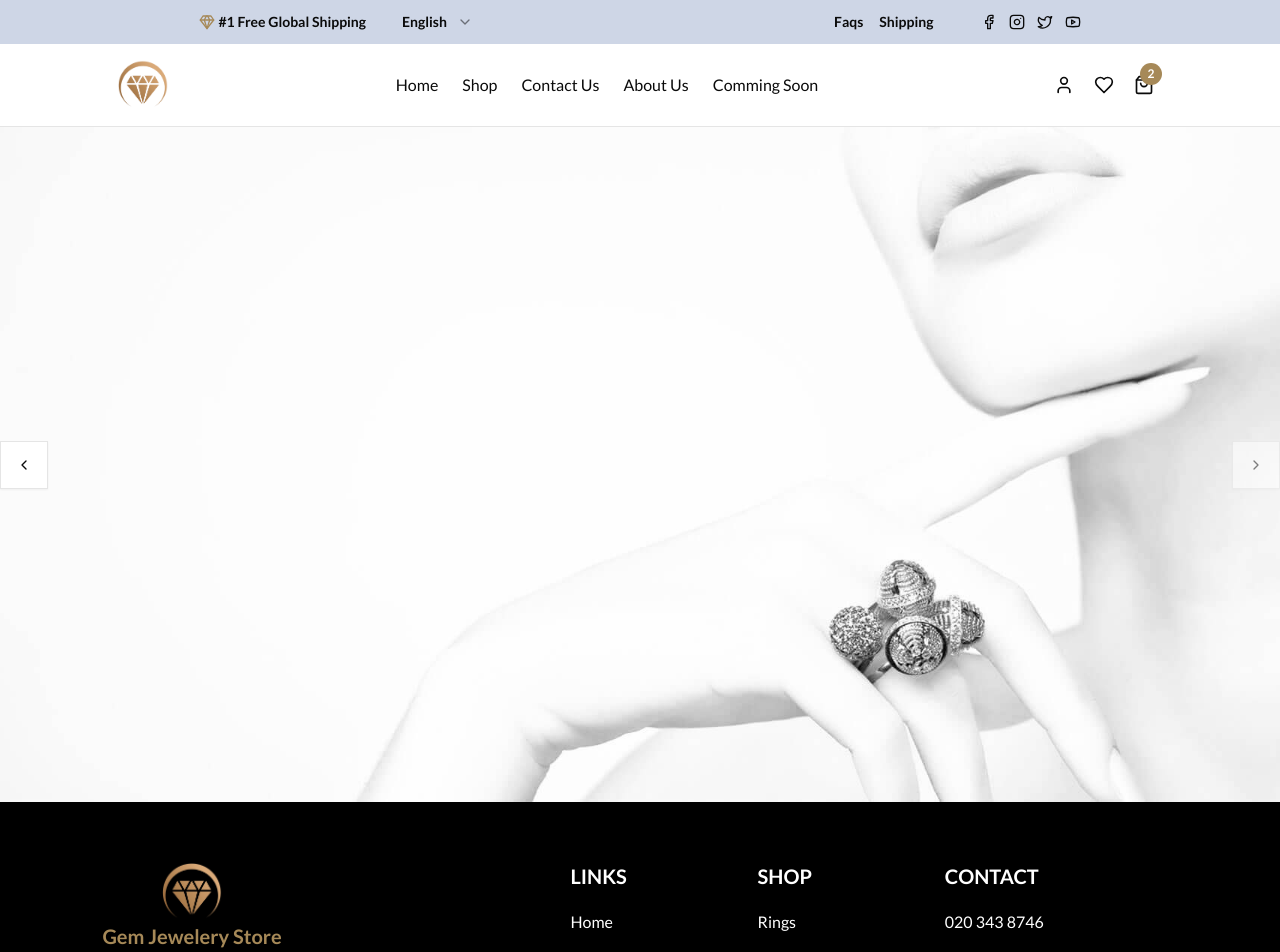
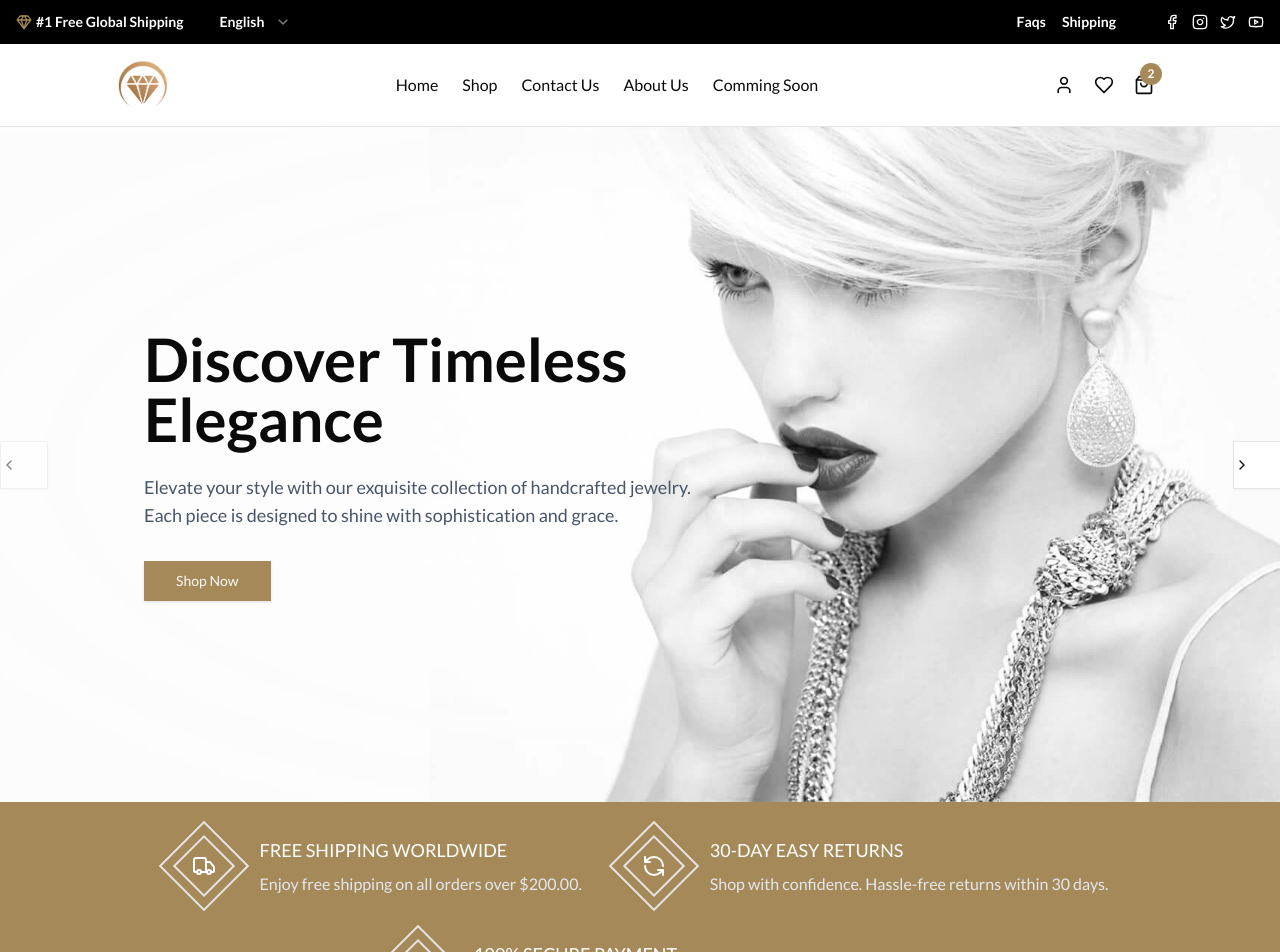
Before and after one commit to sayed-ali-aqa/Jewelry-Store, a Next.js app in the folder frontend/: page / in a window 1280 px wide. Shown: the top 952 px of the page. Built offline with nearby package versions, Linux system fonts and the light colour scheme.

Commit message:
COmpleted the slider and banner

```diff
--- /dev/null
+++ b/frontend/src/app/components/HomeBanner.jsx
@@ -0,0 +1,50 @@
+import React from 'react'
+import { RefreshCcw, Shield, Truck } from 'lucide-react'
+
+const HomeBanner = () => {
+    return (
+        <div className='bg-primary flex flex-col md:flex-row flex-wrap items-start md:items-center justify-start lg:justify-center gap-10 px-6 py-8'>
+            {/* Free Shipping */}
+            <div className="flex items-center gap-6 min-w-[260px]">
+                <div className='border-2 border-slate-250 p-2 transform rotate-45'>
+                    <div className='border-2 border-slate-250 p-2'>
+                        <Truck size={24} className='text-white transform -rotate-45' />
+                    </div>
+                </div>
+                <div className='flex flex-col gap-2 justify-center'>
+                    <h3 className='text-white font-medium text-lg uppercase'>Free Shipping Worldwide</h3>
+                    <p className='text-slate-200 font-medium'>Enjoy free shipping on all orders over $200.00.</p>
+                </div>
+            </div>
+
+            {/* 30-Day Return Policy */}
+            <div className="flex items-center gap-6 min-w-[260px]">
+                <div className='border-2 border-slate-250 p-2 transform rotate-45'>
+                    <div className='border-2 border-slate-250 p-2'>
+                        <RefreshCcw size={24} className='text-white transform -rotate-45' />
+                    </div>
+                </div>
+                <div className='flex flex-col gap-2 justify-center'>
+                    <h3 className='text-white font-medium text-lg uppercase'>30-Day Easy Returns</h3>
+                    <p className='text-slate-200 font-medium'>Shop with confidence. Hassle-free returns within 30 days.</p>
+                </div>
+            </div>
+
+            {/* Secure Payments */}
+            <div className="flex items-center gap-6 min-w-[260px]">
+                <div className='border-2 border-slate-250 p-2 transform rotate-45'>
+                    <div className='border-2 border-slate-250 p-2'>
+                        <Shield size={24} className='text-white transform -rotate-45' />
+                    </div>
+                </div>
+                <div className='flex flex-col gap-2 justify-center'>
+                    <h3 className='text-white font-medium text-lg uppercase'>100% Secure Payment</h3>
+                    <p className='text-slate-200 font-medium'>Your payments are safe and encrypted for complete security.</p>
+                </div>
+            </div>
+        </div>
+
+    )
+}
+
+export default HomeBanner
--- a/frontend/src/app/components/Navbar.tsx
+++ b/frontend/src/app/components/Navbar.tsx
@@ -16,15 +16,15 @@ export function Navbar() {
 
   return (
     <div className='border-b md:border-none'>
-      <div className='bg-accent px-4 md:px-6 py-1 flex items-center justify-start md:justify-around'>
+      <div className='bg-black px-4 py-1 flex items-center justify-between'>
         <div className='flex items-center gap-6 w-full md:w-fit justify-between'>
           <div className='flex items-center gap-1'>
             <Gem size={16} className='text-primary' />
-            <p className='text-sm font-semibold'>#1 Free Global Shipping</p>
+            <p className='text-sm font-semibold text-white'>#1 Free Global Shipping</p>
           </div>
 
           <Select>
-            <SelectTrigger className="w-[95px] border-none shadow-none outline-none focus:ring-0 font-semibold">
+            <SelectTrigger className="w-[95px] border-none shadow-none text-white outline-none focus:ring-0 font-semibold">
               <SelectValue placeholder="English" />
             </SelectTrigger>
             <SelectContent>
@@ -37,15 +37,15 @@ export function Navbar() {
 
         <div className='hidden md:flex items-center gap-12 justify-between'>
           <div className='flex items-center gap-4'>
-            <Link href="/faqs" className='transition-all duration-300 hover:text-primary text-sm font-semibold'>Faqs</Link>
-            <Link href="/shipping" className='transition-all duration-300 hover:text-primary text-sm font-semibold'>Shipping</Link>
+            <Link href="/faqs" className='text-white transition-all duration-300 hover:text-primary text-sm font-semibold'>Faqs</Link>
+            <Link href="/shipping" className='text-white transition-all duration-300 hover:text-primary text-sm font-semibold'>Shipping</Link>
           </div>
 
           <div className='flex items-center gap-3'>
-            <Link href="https://facebook.com" className='transition-all duration-300 hover:text-primary'><Facebook size={16} /></Link>
-            <Link href="https://instagram.com" className='transition-all duration-300 hover:text-primary'><Instagram size={16} /></Link>
-            <Link href="https://twitter.com" className='transition-all duration-300 hover:text-primary'><Twitter size={16} /></Link>
-            <Link href="https://youtube.com" className='transition-all duration-300 hover:text-primary'><Youtube size={16} /></Link>
+            <Link href="https://facebook.com" className='text-white transition-all duration-300 hover:text-primary'><Facebook size={16} /></Link>
+            <Link href="https://instagram.com" className='text-white transition-all duration-300 hover:text-primary'><Instagram size={16} /></Link>
+            <Link href="https://twitter.com" className='text-white transition-all duration-300 hover:text-primary'><Twitter size={16} /></Link>
+            <Link href="https://youtube.com" className='text-white transition-all duration-300 hover:text-primary'><Youtube size={16} /></Link>
           </div>
         </div>
       </div>
--- a/frontend/src/app/components/Slider.tsx
+++ b/frontend/src/app/components/Slider.tsx
@@ -8,10 +8,14 @@ import {
     CarouselNext,
     CarouselPrevious,
 } from "@/components/ui/carousel"
+import { Button } from '@/components/ui/button'
+import { useRouter } from "next/navigation"
 
 export default function Slider() {
+    const router = useRouter()
+
     const plugin = React.useRef(
-        Autoplay({ delay: 2000, stopOnInteraction: true })
+        Autoplay({ delay: 10000, stopOnInteraction: true })
     )
 
     return (
@@ -23,25 +27,43 @@ export default function Slider() {
         >
             <CarouselContent>
                 <CarouselItem key={1}>
-                    <div className="w-full h-full">
-                        <img src={`./images/slider/01.jpg`} className="w-full sliderHeight object-cover object-[70%_30%] md:object-center" alt="" />
+                    <div className="w-full h-full relative">
+                        <img src={`./images/slider/01.jpg`} className="w-full sliderHeight object-cover object-[70%_30%] md:object-center" alt="Discover Timeless Elegance" />
+
+                        <div className="p-4 absolute top-1/2 translate-none -translate-y-1/2 left-0 md:left-[10%] max-w-[600px]">
+                            <h2 className="text-4xl md:text-6xl font-bold mb-6">Discover Timeless Elegance</h2>
+                            <p className="text-slate-600 text-lg mb-8"> Elevate your style with our exquisite collection of handcrafted jewelry. Each piece is designed to shine with sophistication and grace.</p>
+                            <Button size="lg" onClick={() => router.push('/products')}>Shop Now</Button>
+                        </div>
                     </div>
                 </CarouselItem>
 
                 <CarouselItem key={2}>
-                    <div className="w-full h-full">
-                        <img src={`./images/slider/02.jpg`} className="w-full sliderHeight object-cover object-center" alt="" />
+                    <div className="w-full h-full relative">
+                        <img src={`./images/slider/02.jpg`} className="w-full sliderHeight object-cover object-center" alt="Luxury That Defines You" />
+
+                        <div className="w-full p-4 absolute top-1/2 left-1/2 transform -translate-x-1/2 -translate-y-1/2 max-w-[800px] flex flex-col items-center">
+                            <h2 className="text-6xl md:text-7xl font-bold mb-6 text-center text-primary leading-[80px]">Luxury That Defines You</h2>
+                            <p className="text-xl font-bold mb-8 text-center text-primary">Explore our exclusive, limited-edition jewelry pieces, crafted with precision and passion. Once they’re gone, they’re gone!</p>
+                            <Button className="w-fit bg-white text-black text-md transition-all duration-300 hover:bg-black hover:text-white" size="lg" onClick={() => router.push('/products')}>Shop Now</Button>
+                        </div>
                     </div>
                 </CarouselItem>
 
                 <CarouselItem key={3}>
-                    <div className="w-full h-full">
-                        <img src={`./images/slider/03.jpg`} className="w-full sliderHeight object-cover object-[75%_25%] md:object-[60%_40%] lg:object-center" alt="" />
+                    <div className="w-full h-full relative">
+                        <img src={`./images/slider/03.jpg`} className="w-full sliderHeight object-cover object-[70%_30%] md:object-center" alt="Celebrate love and milestones with jewelry that tells a story." />
+
+                        <div className="p-4 absolute top-1/2 -translate-y-1/2 left-0 md:left-[10%] max-w-[600px] flex flex-col md:block">
+                            <span className="block text-lg uppercase text-center md:text-left">The perfect way to say “<span className="text-primary font-bold">I love you.</span>”</span>
+                            <h2 className="text-4xl md:text-6xl font-bold my-4 text-primary text-center md:text-left leading-[50px] md:leading-[70px] capitalize">Celebrate love and milestones with jewelry that tells a story.</h2>
+                            <Button className="w-fit bg-black text-white text-md mt-10 mx-auto" size="lg" onClick={() => router.push('/products')}>Shop Now</Button>
+                        </div>
                     </div>
                 </CarouselItem>
             </CarouselContent>
-            <CarouselPrevious className="bg-white shadow-sm top-[50%] left-0 h-12 w-12 hover:text-primary hover:bg-white" />
-            <CarouselNext className="bg-white shadow-sm top-[50%] right-0 h-12 w-12 hover:text-primary hover:bg-white" />
+            <CarouselPrevious className="hidden md:block bg-white shadow-sm top-[50%] left-0 h-12 w-12 hover:text-primary hover:bg-white" />
+            <CarouselNext className="hidden md:block bg-white shadow-sm top-[50%] -right-[1px] h-12 w-12 hover:text-primary hover:bg-white" />
         </Carousel>
     )
 }
--- a/frontend/src/app/page.tsx
+++ b/frontend/src/app/page.tsx
@@ -1,10 +1,12 @@
 import Slider from "@/components/Slider";
-
+import HomeBanner from '@/components/HomeBanner'
 
 export default function Home() {
   return (
     <div className="">
       <Slider />
+
+      <HomeBanner />
     </div>
   );
 }
```
